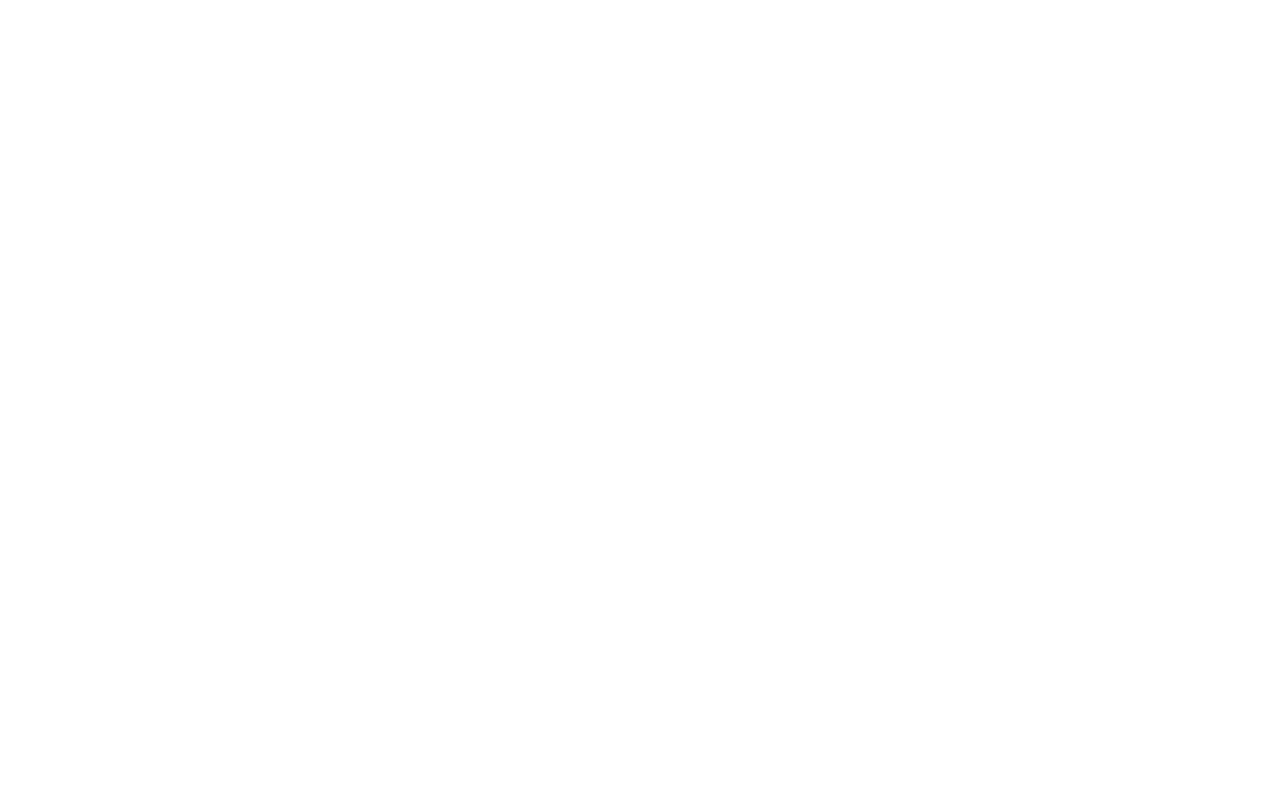
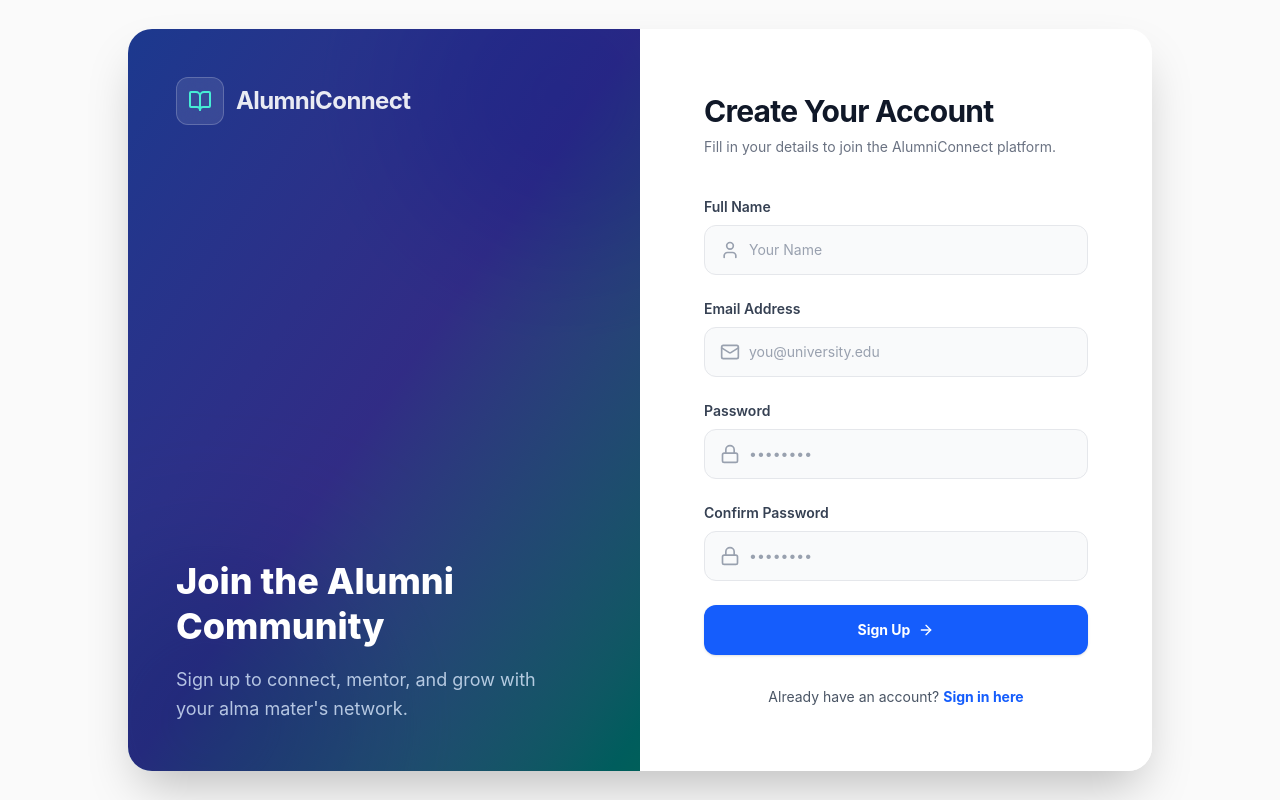
Before and after one commit to moonstruck2003/AlumniConnectDBMS, a React app in the folder frontend/: page /signup in a window 1280 px wide. Before the commit this address had no page. Built offline with nearby package versions, Linux system fonts and the light colour scheme; the HTML template or start-up script is replaced by a standard one.

Commit message:
Created Signup Page

```diff
--- a/frontend/src/App.jsx
+++ b/frontend/src/App.jsx
@@ -3,7 +3,9 @@
 import Navbar from './components/navbar';
 import Hero from './components/welcome';
 import StatCard from './components/StatCard';
+
 import Login from './pages/Login';
+import Signup from './pages/Signup';
 
 function Home() {
   const stats = [
@@ -43,6 +45,7 @@
       <Routes>
         <Route path="/" element={<Home />} />
         <Route path="/login" element={<Login />} />
+        <Route path="/signup" element={<Signup />} />
       </Routes>
     </BrowserRouter>
   );
--- a/frontend/src/components/navbar.jsx
+++ b/frontend/src/components/navbar.jsx
@@ -20,7 +20,7 @@
       </ul>
       <div className="nav-actions">
         <Link to="/login" className="nav-login-link">Already Registered? <strong>Login</strong></Link>
-        <button className="nav-btn">Sign up with email</button>
+        <Link to="/signup" className="nav-btn">Sign up with email</Link>
       </div>
     </nav>
   );
--- /dev/null
+++ b/frontend/src/pages/Signup.jsx
@@ -0,0 +1,179 @@
+import { useState } from 'react';
+import { motion } from 'framer-motion';
+import { Mail, Lock, User, ArrowRight, BookOpen } from 'lucide-react';
+
+export default function Signup() {
+  const [name, setName] = useState('');
+  const [email, setEmail] = useState('');
+  const [password, setPassword] = useState('');
+  const [confirmPassword, setConfirmPassword] = useState('');
+  const [isHovered, setIsHovered] = useState(false);
+
+  const handleSubmit = (e) => {
+    e.preventDefault();
+    // Signup logic would be here
+    console.log('Signup submitted:', { name, email, password, confirmPassword });
+  };
+
+  return (
+    <div className="min-h-screen bg-neutral-50 flex items-center justify-center p-4 selection:bg-blue-200">
+      <motion.div
+        initial={{ opacity: 0, y: 30 }}
+        animate={{ opacity: 1, y: 0 }}
+        transition={{ duration: 0.8, ease: "easeOut" }}
+        className="w-full max-w-5xl bg-white rounded-3xl shadow-2xl flex overflow-hidden min-h-[600px]"
+      >
+        {/* Left Side - Visual/Branding */}
+        <div className="hidden lg:flex lg:w-1/2 relative bg-gradient-to-br from-blue-900 via-indigo-900 to-teal-800 p-12 flex-col justify-between overflow-hidden">
+          <motion.div
+            animate={{ y: [0, -20, 0], rotate: [0, 5, -5, 0] }}
+            transition={{ duration: 8, repeat: Infinity, ease: "easeInOut" }}
+            className="absolute -top-20 -right-20 w-80 h-80 bg-blue-500 rounded-full mix-blend-multiply filter blur-3xl opacity-30"
+          />
+          <motion.div
+            animate={{ y: [0, 30, 0], rotate: [0, -10, 5, 0] }}
+            transition={{ duration: 10, repeat: Infinity, ease: "easeInOut" }}
+            className="absolute -bottom-20 -left-20 w-80 h-80 bg-teal-400 rounded-full mix-blend-multiply filter blur-3xl opacity-30"
+          />
+          <div className="relative z-10">
+            <motion.div
+              initial={{ opacity: 0, x: -20 }}
+              animate={{ opacity: 1, x: 0 }}
+              transition={{ delay: 0.3, duration: 0.6 }}
+              className="flex items-center gap-3 text-white"
+            >
+              <div className="w-12 h-12 bg-white/10 backdrop-blur-md rounded-xl flex items-center justify-center border border-white/20">
+                <BookOpen className="w-6 h-6 text-teal-300" />
+              </div>
+              <span className="text-2xl font-bold tracking-tight text-white/90">AlumniConnect</span>
+            </motion.div>
+          </div>
+          <div className="relative z-10 mt-auto">
+            <motion.div
+              initial={{ opacity: 0, y: 20 }}
+              animate={{ opacity: 1, y: 0 }}
+              transition={{ delay: 0.5, duration: 0.6 }}
+            >
+              <h2 className="text-4xl font-extrabold text-white leading-tight mb-4">
+                Join the Alumni <br /> Community
+              </h2>
+              <p className="text-blue-100/80 text-lg max-w-sm leading-relaxed">
+                Sign up to connect, mentor, and grow with your alma mater's network.
+              </p>
+            </motion.div>
+          </div>
+        </div>
+        {/* Right Side - Form */}
+        <div className="w-full lg:w-1/2 p-8 sm:p-16 flex flex-col justify-center bg-white">
+          <motion.div
+            initial={{ opacity: 0, x: 20 }}
+            animate={{ opacity: 1, x: 0 }}
+            transition={{ delay: 0.4, duration: 0.6 }}
+            className="max-w-md w-full mx-auto"
+          >
+            <div className="text-center lg:text-left mb-10">
+              <h3 className="text-3xl font-bold text-gray-900 tracking-tight mb-2">Create Your Account</h3>
+              <p className="text-gray-500 text-sm">Fill in your details to join the AlumniConnect platform.</p>
+            </div>
+            <form onSubmit={handleSubmit} className="space-y-6">
+              {/* Name Input */}
+              <div className="space-y-2">
+                <label className="text-sm font-semibold text-gray-700 block">Full Name</label>
+                <div className="relative group">
+                  <div className="absolute inset-y-0 left-0 pl-4 flex items-center pointer-events-none">
+                    <User className="h-5 w-5 text-gray-400 group-focus-within:text-blue-600 transition-colors" />
+                  </div>
+                  <input
+                    type="text"
+                    value={name}
+                    onChange={(e) => setName(e.target.value)}
+                    className="block w-full pl-11 pr-4 py-3.5 bg-gray-50 border border-gray-200 rounded-xl text-gray-900 placeholder-gray-400 focus:ring-2 focus:ring-blue-600 focus:border-transparent focus:bg-white transition-all duration-200 outline-none sm:text-sm"
+                    placeholder="Your Name"
+                    required
+                  />
+                </div>
+              </div>
+              {/* Email Input */}
+              <div className="space-y-2">
+                <label className="text-sm font-semibold text-gray-700 block">Email Address</label>
+                <div className="relative group">
+                  <div className="absolute inset-y-0 left-0 pl-4 flex items-center pointer-events-none">
+                    <Mail className="h-5 w-5 text-gray-400 group-focus-within:text-blue-600 transition-colors" />
+                  </div>
+                  <input
+                    type="email"
+                    value={email}
+                    onChange={(e) => setEmail(e.target.value)}
+                    className="block w-full pl-11 pr-4 py-3.5 bg-gray-50 border border-gray-200 rounded-xl text-gray-900 placeholder-gray-400 focus:ring-2 focus:ring-blue-600 focus:border-transparent focus:bg-white transition-all duration-200 outline-none sm:text-sm"
+                    placeholder="you@university.edu"
+                    required
+                  />
+                </div>
+              </div>
+              {/* Password Input */}
+              <div className="space-y-2">
+                <label className="text-sm font-semibold text-gray-700 block">Password</label>
+                <div className="relative group">
+                  <div className="absolute inset-y-0 left-0 pl-4 flex items-center pointer-events-none">
+                    <Lock className="h-5 w-5 text-gray-400 group-focus-within:text-blue-600 transition-colors" />
+                  </div>
+                  <input
+                    type="password"
+                    value={password}
+                    onChange={(e) => setPassword(e.target.value)}
+                    className="block w-full pl-11 pr-4 py-3.5 bg-gray-50 border border-gray-200 rounded-xl text-gray-900 placeholder-gray-400 focus:ring-2 focus:ring-blue-600 focus:border-transparent focus:bg-white transition-all duration-200 outline-none sm:text-sm"
+                    placeholder="••••••••"
+                    required
+                  />
+                </div>
+              </div>
+              {/* Confirm Password Input */}
+              <div className="space-y-2">
+                <label className="text-sm font-semibold text-gray-700 block">Confirm Password</label>
+                <div className="relative group">
+                  <div className="absolute inset-y-0 left-0 pl-4 flex items-center pointer-events-none">
+                    <Lock className="h-5 w-5 text-gray-400 group-focus-within:text-blue-600 transition-colors" />
+                  </div>
+                  <input
+                    type="password"
+                    value={confirmPassword}
+                    onChange={(e) => setConfirmPassword(e.target.value)}
+                    className="block w-full pl-11 pr-4 py-3.5 bg-gray-50 border border-gray-200 rounded-xl text-gray-900 placeholder-gray-400 focus:ring-2 focus:ring-blue-600 focus:border-transparent focus:bg-white transition-all duration-200 outline-none sm:text-sm"
+                    placeholder="••••••••"
+                    required
+                  />
+                </div>
+              </div>
+              {/* Signup Button */}
+              <motion.button
+                whileHover={{ scale: 1.01 }}
+                whileTap={{ scale: 0.98 }}
+                onHoverStart={() => setIsHovered(true)}
+                onHoverEnd={() => setIsHovered(false)}
+                type="submit"
+                className="w-full flex items-center justify-center py-3.5 px-4 border border-transparent rounded-xl shadow-sm text-sm font-bold text-white bg-blue-600 hover:bg-blue-700 focus:outline-none focus:ring-2 focus:ring-offset-2 focus:ring-blue-600 transition-all duration-200 group"
+              >
+                Sign Up
+                <motion.div
+                  animate={{ x: isHovered ? 4 : 0 }}
+                  transition={{ duration: 0.2 }}
+                  className="ml-2"
+                >
+                  <ArrowRight className="h-4 w-4" />
+                </motion.div>
+              </motion.button>
+            </form>
+            <div className="mt-8 text-center">
+              <p className="text-sm text-gray-600">
+                Already have an account?{' '}
+                <a href="/login" className="font-bold text-blue-600 hover:text-blue-700 hover:underline transition-colors">
+                  Sign in here
+                </a>
+              </p>
+            </div>
+          </motion.div>
+        </div>
+      </motion.div>
+    </div>
+  );
+}
```
